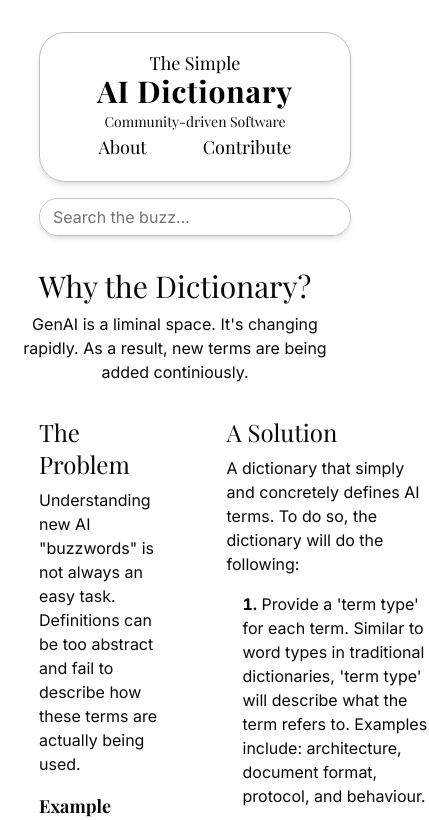
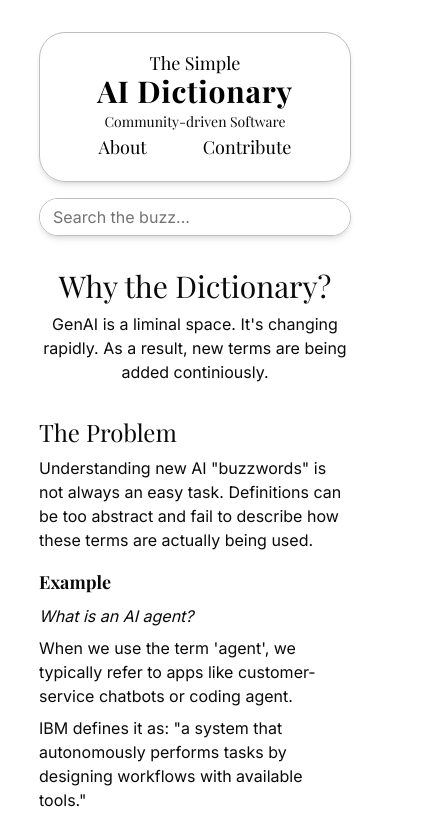
Before and after one commit to ahmed33033/ai-dictionary, a Next.js app: page /about in a window 390 px wide. Shown: the top 820 px of the page, 429 px wide, since content can reach past the window. Built offline with nearby package versions, Linux system fonts and the light colour scheme; a web font is replaced by a local one.

Commit message:
fixed contribute tab in split view

```diff
--- a/app/about/page.tsx
+++ b/app/about/page.tsx
@@ -6,13 +6,13 @@ export default function About() {
   return (
     <div>
       {/* Relative for optical alignment */}
-      <div className="relative right-5">
+      <div className="relative md:right-4">
         <ProseH1 className="text-center">Why the Dictionary?</ProseH1>
         <ProseP className="text-center">
           GenAI is a liminal space. It's changing rapidly. As a result, new terms are being added continiously.
         </ProseP>
       </div>
-      <div className="flex gap-16 *:basis-1/2">
+      <div className="flex md:gap-16 gap-4 *:basis-1/2 flex-col md:flex-row">
         <div>
           <ProseH2>The Problem</ProseH2>
           <ProseP>
```
